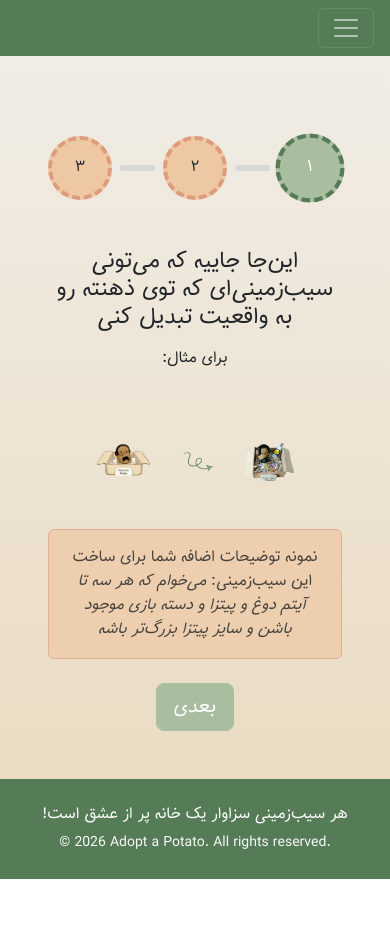
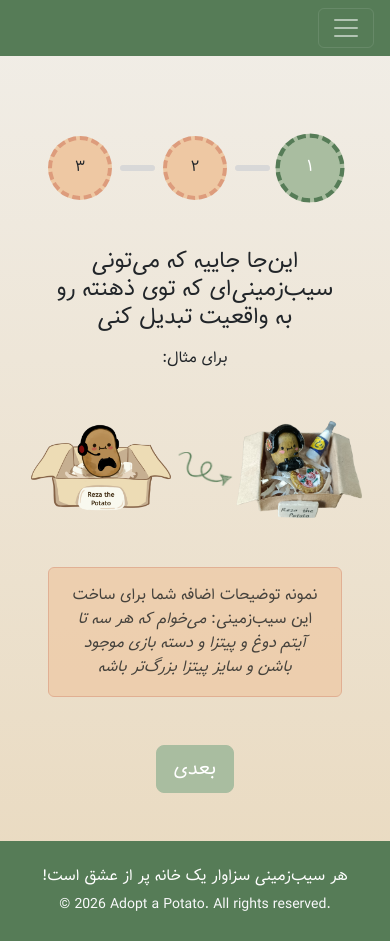
Before and after one commit to AdoptAPotato/AdoptAPotato.github.io, an Angular app: page /creator in a window 390 px wide. Before the commit the page ends 879 px from the top, so only its background shows below. Built offline with nearby package versions, Linux system fonts and the light colour scheme.

Commit message:
adapt the creator explanation for mobile view

```diff
--- a/src/app/components/creator-explanation/creator-explanation.component.css
+++ b/src/app/components/creator-explanation/creator-explanation.component.css
@@ -5,23 +5,45 @@
     display: flex;
     justify-content: center;
     align-items: center;
+
     gap: 2rem;
 }
 
 .real-img {
     flex: 1;
-    max-width: 50%;
+    max-width: 45%;
     height: auto;
 }
 
 .animation-img {
     flex: 1;
-    max-width: 55%;
+    max-width: 50%;
     height: auto;
 }
 
 .arrow {
-    max-width: 30%;
+    max-width: 25%;
     height: auto;
     flex-shrink: 0;
 }
+
+
+@media (max-width: 768px) {
+
+    .sample-container {
+        gap: 0.25rem;
+    }
+
+    .arrow {
+        max-width: 27.5%;
+    }
+
+    .real-img {
+        max-width: 65%;
+    }
+
+    .animation-img {
+        max-width: 75%;
+    }
+
+}
--- a/src/app/components/creator-explanation/creator-explanation.component.html
+++ b/src/app/components/creator-explanation/creator-explanation.component.html
@@ -3,15 +3,15 @@
     این‌جا جاییه که می‌تونی سیب‌زمینی‌ای که توی ذهنته رو به واقعیت تبدیل کنی
     </h3>
 
-    <p class="mb-4">برای مثال:</p>
+    <p class="mb-5">برای مثال:</p>
 
-    <div class="sample-container p-5">
-    <img #floater src="/sample POTATO/real.png" class="real-img" alt="">
-    <img #arrow src="/sample POTATO/arrow.png" class="arrow" alt="">
-    <img #floater src="/sample POTATO/animation.png" class="animation-img" alt="">
+    <div class="sample-container my-5">
+        <img #floater src="/sample POTATO/real.png" class="real-img" alt="">
+        <img #arrow src="/sample POTATO/arrow.png" class="arrow" alt="">
+        <img #floater src="/sample POTATO/animation.png" class="animation-img" alt="">
     </div>
 
-    <div class="alert alert-warning mb-4" role="alert">
+    <div class="alert alert-warning mb-5" role="alert">
     نمونه توضیحات اضافه شما برای ساخت این سیب‌زمینی:
     <em>می‌خوام که هر سه تا آیتم دوغ و پیتزا و دسته بازی موجود باشن و سایز پیتزا بزرگ‌تر باشه</em>
     </div>
```
